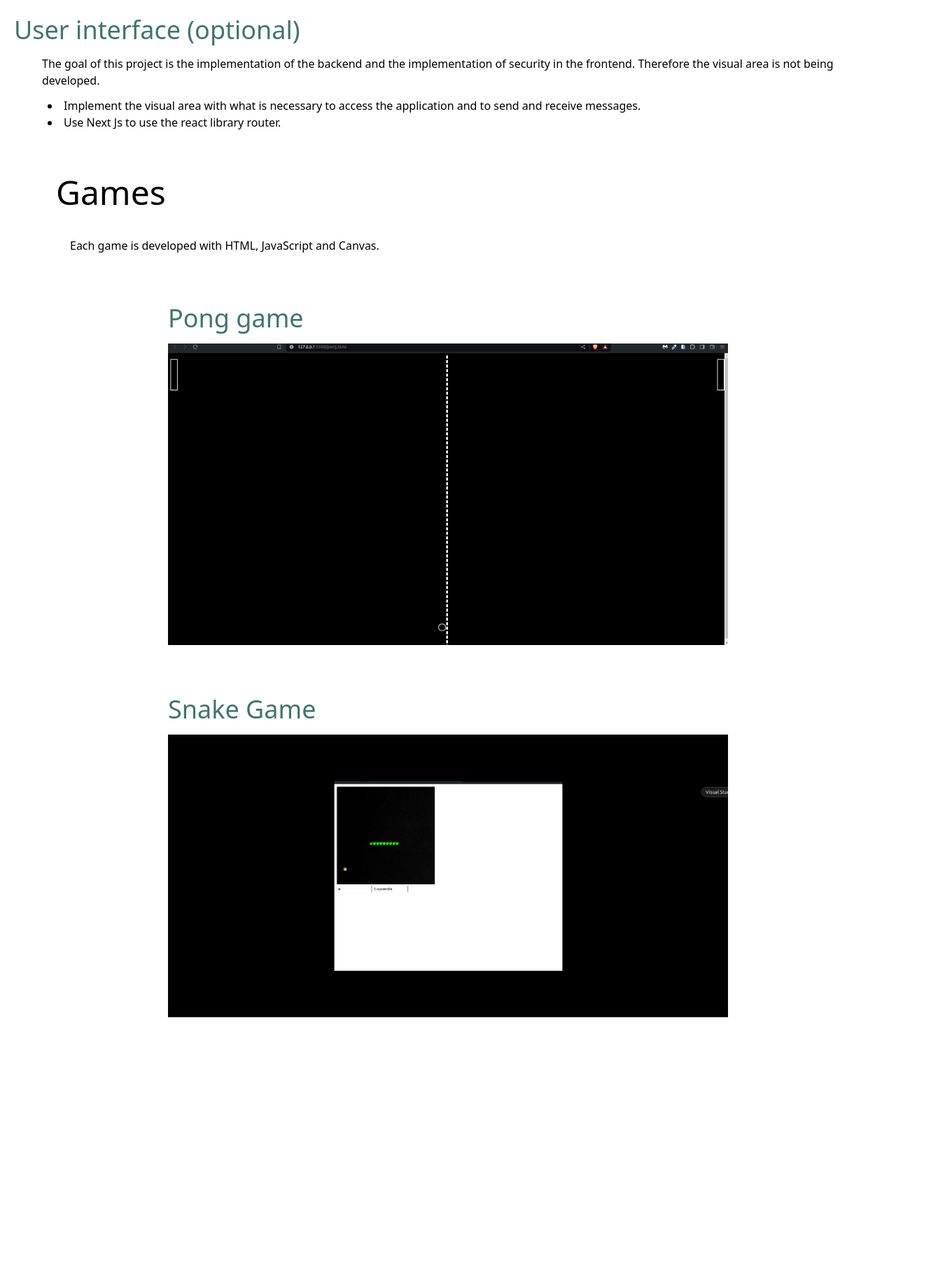
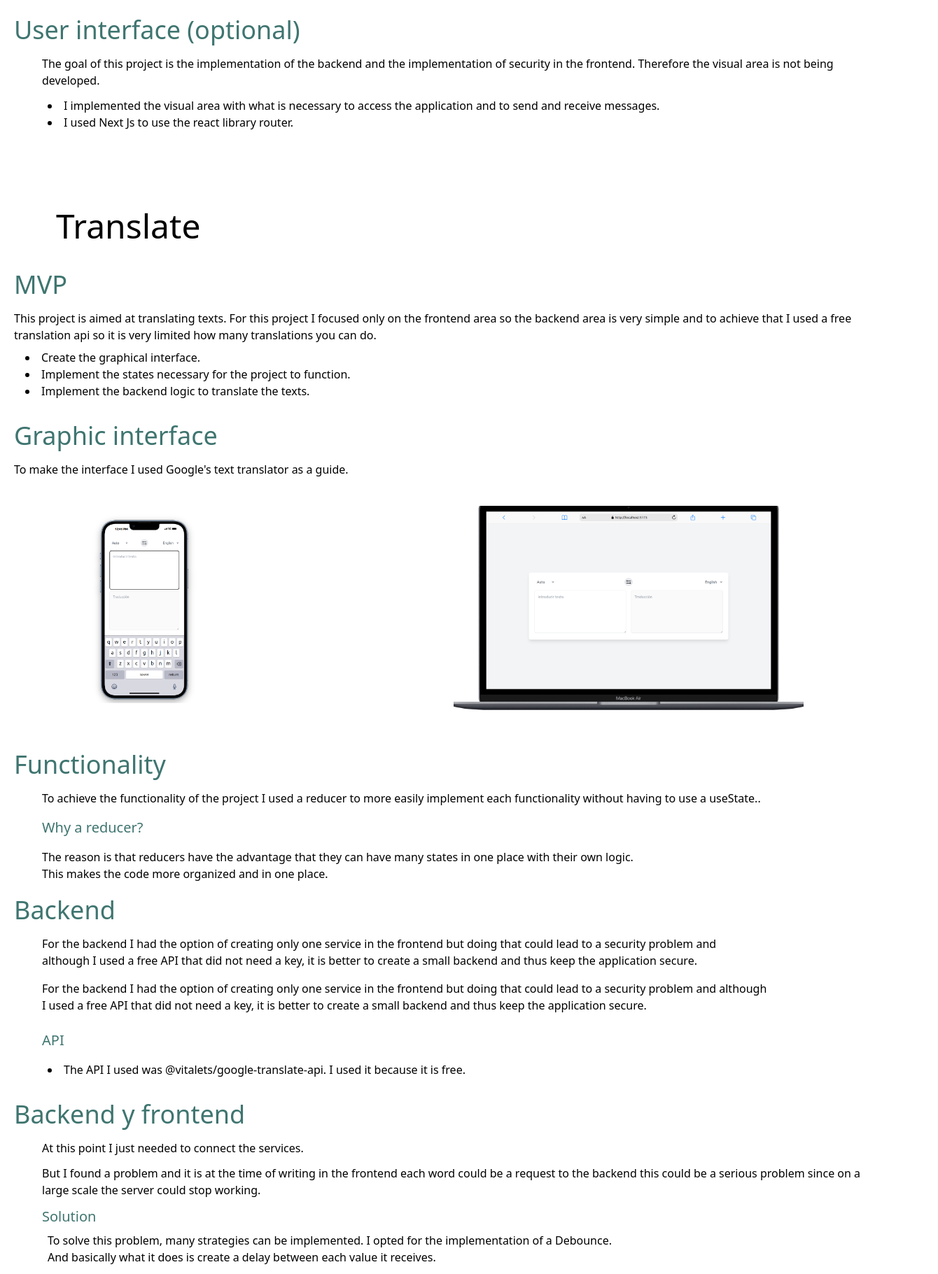
Before and after one commit to StevenPerezFT/Portfolio, a Next.js app: page /projects in a window 1280 px wide. Shown: the part 2160-3981 px from the top of the page at 70% size, 1340 px wide, since content can reach past the window. Before the commit the page ends 3654 px from the top, so only its background shows below. Built offline with nearby package versions, Linux system fonts and the light colour scheme.

Commit message:
I added the translate proyect

```diff
--- a/src/components/common/card.tsx
+++ b/src/components/common/card.tsx
@@ -17,7 +17,7 @@ const Card: FC<ICard> = ({ header, body, tags, links }) => {
                 <p className="text-base text-porfolioYellow-400">{body}</p>
             </div>
             {tags && tags.length > 0 && (
-                <div className="px-6 pt-4 pb-2">
+                <div className="px-1 pt-4 pb-2">
                     {tags.map((tag, index) => (
                         <span
                             key={index}
--- a/src/components/landing/contact-me/contact-me.tsx
+++ b/src/components/landing/contact-me/contact-me.tsx
@@ -4,7 +4,7 @@ import QRCodeEmail from "@/components/common/qr";
 function Contact() {
     return (
         <div className="w-full" id="contact-me" >
-            <h2 className="text-porfolioBlue-100  text-2xl font-bold mb-4 ">Contact</h2>
+            <h2 className="text-porfolioBlue-100  text-2xl font-bold mb-4 ">Contact and links</h2>
             <section className="w-full pb-5 ">
                 <div className="justify-around flex">
                     <span className="grid place-items-center mx-5">
--- a/src/components/landing/nav/navigation.tsx
+++ b/src/components/landing/nav/navigation.tsx
@@ -14,7 +14,7 @@ export default function Navigation() {
                         <li className="w-full md:flex md:items-center md:justify-center">
                             <Link
                                 href="/"
-                                className="px-2 md:px-4 md:py-2 text-bl text-customColor3-900 block hover:bg-customColor3-500 lg:bg-customColor3-500 py-1  rounded-lg"
+                                className="px-2 md:px-4 md:py-2 text-bl text-customColor3-900 block hover:bg-customColor3-500 md:bg-customColor3-500 py-1  rounded-lg"
                             >
                                 About me
                             </Link>
@@ -23,7 +23,7 @@ export default function Navigation() {
                         <li className="w-full md:flex md:items-center md:justify-center">
                             <Link
                                 href="/#contact-me"
-                                className="px-2 md:px-4 md:py-2 text-bl text-customColor3-900 block hover:bg-customColor3-500 lg:bg-customColor3-500 py-1 rounded-lg"
+                                className="px-2 md:px-4 md:py-2 text-bl text-customColor3-900 block hover:bg-customColor3-500 md:bg-customColor3-500 py-1 rounded-lg"
                             >
                                 Contact me
                             </Link>
--- a/src/components/landing/projects/my-projects.tsx
+++ b/src/components/landing/projects/my-projects.tsx
@@ -8,15 +8,21 @@ export default function Projects() {
             <section className="py-20  rounded-lg flex justify-center">
                 <h2 className="text-3xl font-bold text-porfolioBlue-100 transition-all duration-700 hover:scale-110">Projects</h2>
             </section>
-            <div className=" grid md:flex md:grid-cols-2 gap-0 justify-around mb-10 ">
+            <div className=" grid md:flex md:grid-cols-3 gap-10 justify-around mb-10 ">
                 <div className="py-3">
-                    <Card header="Chat" body="In this project I have created a real-time chat. As an additional fact I only focused on the backend so the frontend is really basic." tags={['TypeScript', 'NestJS', 'JWT', 'Next.js', 'Prisma', 'Socket.IO']} links={["https://github.com/StevenPerezFT/Chat"]} />
+                    <Card header="Chat"
+                        body="In this project I have created a real-time chat. As an additional fact I only focused on the backend so the frontend is really basic." tags={['TypeScript', 'NestJS', 'JWT', 'Next.js', 'Prisma', 'Socket.IO']} links={["https://github.com/StevenPerezFT/Chat"]} />
                 </div>
                 <div className="py-3">
-                    <Card header="Games" body="I created the game Pong and the game Snake. I based the implementation on the games that powerhdeleon made." tags={['HTML', 'JavaScript']} links={["https://github.com/StevenPerezFT/Snake-game", "https://github.com/StevenPerezFT/Pong-Game"]} />
+                    <Card header="Translate"
+                        body="I created a clone of a translator. This project is focused on the frontend." tags={['React', 'Tsx', 'ts', 'NestJS', 'translateApi']} links={["https://github.com/StevenPerezFT/translate"]} />
+                </div>
+                <div className="py-3">
+                    <Card header="Games"
+                        body="I created the game Pong and the game Snake. I based the implementation on the games that powerhdeleon made." tags={['HTML', 'JavaScript']} links={["https://github.com/StevenPerezFT/Snake-game", "https://github.com/StevenPerezFT/Pong-Game"]} />
                 </div>
             </div>
-            <section className="w-full flex justify-center pb-20">
+            <section className="w-full flex justify-center pb-10">
                 <button className="p-3 rounded-lg bg-customColor1-700">
                     <Link href="/projects">Know more about my projects</Link>
                     <ArrowRightOutlined style={{ fontSize: '16px', paddingLeft: '5px' }} />
--- a/src/components/projectsPage/projects-component.tsx
+++ b/src/components/projectsPage/projects-component.tsx
@@ -166,13 +166,131 @@ export default function ProjectComponent() {
                                 Therefore the visual area is not being developed.
                             </p>
                             <li className="ml-2">
-                                Implement the visual area with what is necessary to access the application and to send and receive messages.
+                                I implemented the visual area with what is necessary to access the application and to send and receive messages.
                             </li>
                             <li className="ml-2">
-                                Use Next Js to use the react library router.
+                                I used Next Js to use the react library router.
                             </li>
                         </div>
 
+                    </div>
+                </section >
+
+
+                <section className="w-full flex pl-5 md:px-20">
+                    <p className="pt-28 text-5xl">
+                        Translate
+                    </p>
+                </section>
+                <section className="flex w-full px-5 justify-center  pt-10 md:pt-10 text-lg ">
+                    <div className="flex  flex-col text-base">
+                        <p className="flex w-full justify-center text-2xl md:justify-start  md:text-4xl text-customColor1-900 mb-4">
+                            MVP
+                        </p>
+                        <p className="max-w-screen-xl pb-2">
+                            This project is aimed at translating texts.
+                            For this project I focused only on the frontend area so the backend area is very simple and to achieve that I used a free translation api so it is very limited how many translations you can do.
+                        </p>
+                        <div className="md:pl-4">
+                            <li>
+                                Create the graphical interface.
+                            </li>
+                            <li>
+                                Implement the states necessary for the project to function.
+                            </li>
+                            <li>
+                                Implement the backend logic to translate the texts.
+                            </li>
+
+                        </div>
+                        <p className="md:justify-start  md:text-4xl flex w-full justify-center text-2xl text-customColor1-900 mt-8 mb-4">
+                            Graphic interface
+                        </p>
+                        <p>
+                            To make the interface I used Google's text translator as a guide.
+                        </p>
+
+
+                        <div className="mt-8 mb-4 flex flex-col justify-center items-center md:grid md:grid-cols-2 md:mx-20" >
+                            <Image src='/translateSmVersion.jpg' width={200} height={200} alt="Image of the translate sm version" className="m-2"
+                            />
+                            <Image src='/trasnlateLgVersion.jpg' width={500} height={200} alt="Image of the translate lg version" className="m-2"
+                            />
+                        </div>
+
+                        <p className="md:justify-start  md:text-4xl flex w-full justify-center text-xl text-customColor1-900 mt-8 mb-4">
+                            Functionality
+                        </p>
+                        <div className="md:pl-10">
+                            <p>
+                                To achieve the functionality of the project I used a reducer to more easily implement each functionality without having to use a useState..
+                            </p>
+
+                            <p className="mt-2 mb-4 text-customColor1-900 text-xl pt-2">
+                                Why a reducer?
+                            </p>
+                            <aside>
+                                <p>
+                                    The reason is that reducers have the advantage that they can have many states in one place with their own logic.
+                                    <br />
+                                    This makes the code more organized and in one place.
+                                </p>
+                            </aside>
+                        </div>
+                        <p className="md:justify-start  md:text-4xl text-lg text-customColor1-900 mt-5 mb-4">
+                            Backend
+                        </p>
+                        <div className="md:pl-10">
+
+                            <p className="mb-4">
+                                For the backend I had the option of creating only one service in the frontend but doing that could lead to a security problem and
+                                <br />
+                                although I used a free
+                                API that did not need a key, it is better to create a small backend and thus keep the application secure.
+                            </p>
+                            <p className="mb-4">
+                                For the backend I had the option of creating only one service in the frontend but doing that could lead to a security problem and although
+                                <br />
+                                I used a free API that did not need a key, it is better to create a small backend and thus keep the application secure.
+                            </p>
+                            <p className="mt-2 mb-4 text-customColor1-900 text-xl pt-2">
+                                API
+                            </p>
+                            <div className="ml-2">
+                                <li>
+                                    The API I used was @vitalets/google-translate-api. I used it because it is free.
+                                </li>
+                            </div>
+
+                        </div>
+
+                        <p className="md:justify-start  md:text-4xl flex w-full justify-center text-2xl text-customColor1-900 mt-8 mb-4">
+                            Backend y frontend
+                        </p>
+                        <div className="md:pl-10">
+                            <p className="mb-3">
+                                At this point I just needed to connect the services.
+                            </p>
+                            <p className="mb-3">
+                                But I found a problem and it is at the time of writing in the frontend each word could be a request to the backend this could be a serious problem since on a
+                                <br />
+                                large scale the server could stop working.
+                            </p>
+
+                            <p className="text-customColor1-900 text-xl my-2 ">
+                                Solution
+                            </p>
+                            <p className="ml-2">
+                                To solve this problem, many strategies can be implemented. I opted for the implementation of a Debounce.
+                                <br />
+                                And basically what it does is create a delay between each value it receives.
+                            </p>
+
+                        </div>
+
+                        <p className="mb-10 mt-2">
+                            With this done and the connection completed, the project ends.
+                        </p>
                     </div>
                 </section >
                 <section className="w-full flex pl-5 md:px-20">
@@ -181,31 +299,29 @@ export default function ProjectComponent() {
                     </h6>
                 </section>
 
-
                 <section className="px-5">
-                    <p className="w-full  md:ml-20 py-10">
+                    <p className="w-auto md:ml-20 py-10">
                         Each game is developed with HTML, JavaScript and Canvas.
                     </p>
                     <div className="w-full md:flex md:flex-col md:justify-center md:items-center">
                         <div >
-                            <p className="md:justify-start  md:text-4xl flex w-full justify-center text-2xl text-customColor1-900 mt-8 mb-4">
+                            <p className="md:justify-start  md:text-4xl flex w-full justify-center text-2xl text-customColor1-900  mb-8">
                                 Pong game
                             </p>
 
                             <div className="pb-10">
                                 <Image src="/Pong-Game.jpg" width={800} height={800} alt="Pong game screenShot" />
                             </div>
-                            <p className="md:justify-start  md:text-4xl flex w-full justify-center text-2xl text-customColor1-900 mt-8 mb-4">
+                            <p className="md:justify-start  md:text-4xl flex w-full justify-center text-2xl text-customColor1-900 mt-8 mb-8">
                                 Snake Game
                             </p>
-                            <div className="w-full flex justify-end items-end mb-10">
+                            <div className="w-full flex justify-end items-end pb-10">
                                 <Image src="/snake-game.jpg" width={800} height={800} alt="Snake game screenShot" />
                             </div>
                         </div>
-
                     </div>
                 </section>
-            </div >
+            </div>
         </>
     )
 }
```
Also changed, not shown: public/translateSmVersion.jpg (added), public/trasnlateLgVersion.jpg (added).
